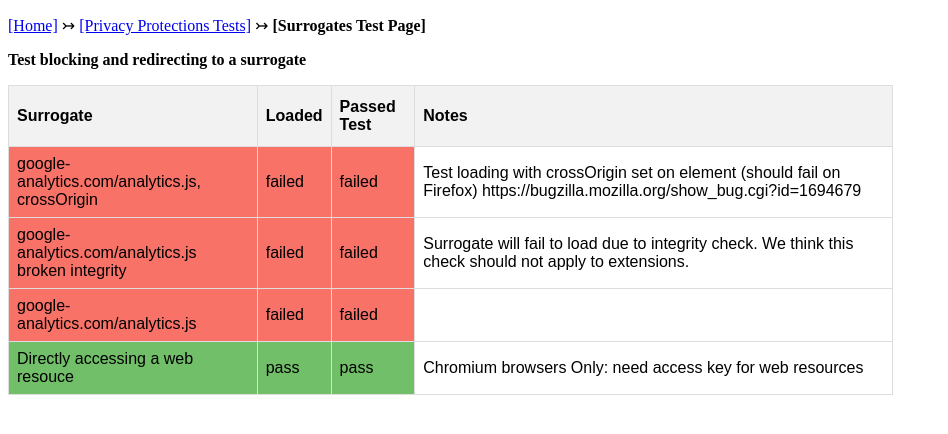
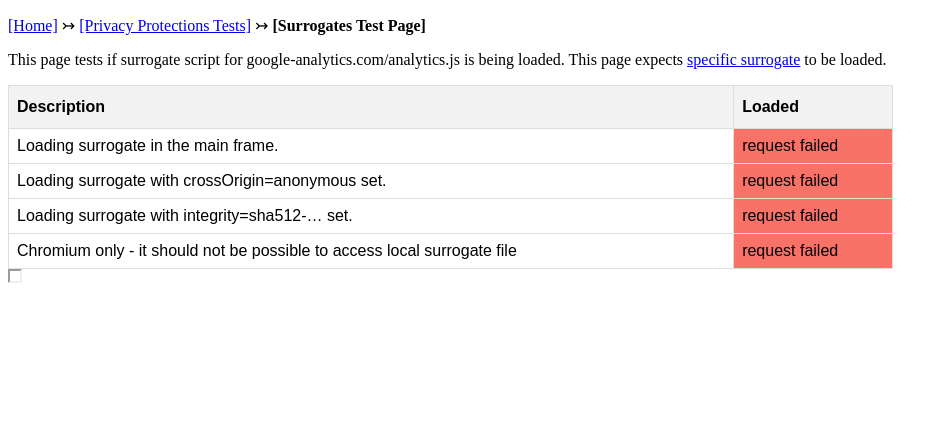
Before and after one commit to duckduckgo/privacy-test-pages, a website: page privacy-protections/surrogates/index.html in a window 1280 px wide. Shown: the whole page, without its empty margins (0-948 px from the left). Drawn offline with Linux system fonts and the light colour scheme.

Commit message:
Couple of changes to the surrogates page. (#58)
* Add surrogate load test for main frame and iframe. Simplify other tests.

* Rename tests. Remove mention of FF bug - it was fixed

* Rename tests.

* typo

```diff
--- /dev/null
+++ b/privacy-protections/surrogates/frame.html
@@ -0,0 +1,24 @@
+<!DOCTYPE html>
+<html>
+<head>
+  <meta charset="utf-8">
+  <meta name="viewport" content="width=device-width">
+  <title>Tracker surrogates</title>
+
+  <script src='https://google-analytics.com/analytics.js' defer></script>
+  <script>
+        const onMessage = msg => {
+            if (msg.data.action && msg.data.action === 'surrogate') {
+                window.parent.postMessage({
+                    surrogate: (window.ga && window.ga.name !== 'N' && window.ga.answer === 42)
+                }, '*');
+            }
+        };
+
+        window.addEventListener('message', onMessage);
+  </script>
+</style>
+</head>
+<body>
+</body>
+</html>
--- a/privacy-protections/surrogates/index.html
+++ b/privacy-protections/surrogates/index.html
@@ -27,9 +27,9 @@
 </head>
 <p><a href="../../">[Home]</a> ↣ <a href="../">[Privacy Protections Tests]</a> ↣ <strong>[Surrogates Test Page]</strong></p>
 
-<p><b>Test blocking and redirecting to a surrogate</b></p>
+<p>This page tests if surrogate script for google-analytics.com/analytics.js is being loaded. This page expects <a href='https://github.com/duckduckgo/tracker-surrogates/blob/main/surrogates/analytics.js'>specific surrogate</a> to be loaded.</p>
 <table id='results-table'>
-    <tr><th>Surrogate</th><th>Loaded</th><th>Passed Test</th><th>Notes</th></tr>
+    <tr><th>Description</th><th>Loaded</th></tr>
 </table>
 </body>
 <script src='./main.js'></script>
--- a/privacy-protections/surrogates/main.js
+++ b/privacy-protections/surrogates/main.js
@@ -1,85 +1,119 @@
-const results = {};
+const results = {
+    page: 'surrogates',
+    date: (new Date()).toUTCString(),
+    results: []
+};
 
 function updateTable ({ name, testData, error }) {
     const table = document.getElementById('results-table');
     const row = table.insertRow(-1);
-    const testName = row.insertCell(0);
-    const loaded = row.insertCell(1);
-    const passed = row.insertCell(2);
-    const note = row.insertCell(3);
+
+    const descriptionCell = row.insertCell(0);
+    const testCell = row.insertCell(1);
 
     // set default values and colors
-    testName.innerText = name;
-    loaded.innerText = 'failed';
-    passed.innerText = 'failed';
-    row.style.backgroundColor = '#f97268';
-    note.style.backgroundColor = '#ffff';
+    descriptionCell.innerText = testData.notes;
+    testCell.innerText = 'request failed';
+    testCell.style.backgroundColor = '#f97268';
 
-    results[name] = { pass: true };
+    const result = {
+        id: name,
+        loaded: false
+    };
 
-    let testPassed = true;
+    if (!error) {
+        const testResult = testData.test();
 
-    if (!error && testData.shouldFail) {
-        testPassed = false;
+        if (testResult) {
+            result.loaded = true;
+            testCell.innerText = 'surrogate loaded';
+            testCell.style.backgroundColor = '#71bf69';
+        } else {
+            testCell.innerText = 'surrogate not loaded';
         }
-
-    if (testPassed) {
-        loaded.innerText = 'pass';
-
-        const result = testData.test();
-        if (result) {
-            passed.innerText = 'pass';
-            row.style.backgroundColor = '#71bf69';
-        } else {
-            results[name].pass = false;
-            loaded.innerText = 'failed';
-        }
-    }
-
-    if (testData.notes) {
-        results[name].notes = testData.notes;
-        note.innerText = testData.notes;
     }
 
     if (testData.cleanUp) {
         testData.cleanUp();
     }
+
+    results.results.push(result);
+}
+
+function checkSurrogate () {
+    if (window.ga && window.ga.name !== 'N' && window.ga.answer === 42) {
+        return true;
+    }
+
+    return false;
 }
 
 const surrogates = {
-    'google-analytics.com/analytics.js, crossOrigin': {
+    'main-frame': {
+        url: 'https://google-analytics.com/analytics.js',
+        notes: 'Loading surrogate in the main frame.',
+        test: checkSurrogate,
+        cleanUp: () => { delete window.ga; }
+    },
+    'cross-origin': {
         url: 'https://google-analytics.com/analytics.js',
         crossOrigin: 'anonymous',
-        notes: 'Test loading with crossOrigin set on element (should fail on Firefox) https://bugzilla.mozilla.org/show_bug.cgi?id=1694679',
-        shouldFail: false,
-        test: () => { return !!(window.ga && Object.keys(window.ga.create()).length === 0); },
+        notes: 'Loading surrogate with crossOrigin=anonymous set.',
+        test: checkSurrogate,
         cleanUp: () => { delete window.ga; }
     },
-    'google-analytics.com/analytics.js broken integrity': {
+    'integrity-check': {
         url: 'https://google-analytics.com/analytics.js',
         crossOrigin: 'anonymous',
         integrity: 'sha512-1xNTXD/ZeaKg/Xjb6De9la7CXo5gC1lMk+beyKo691KJrjlj0HbZG6frzK0Wo6bm96i9Cp6w/WB4vSN/8zDBLQ==',
-        notes: 'Surrogate will fail to load due to integrity check. We think this check should not apply to extensions.',
-        shouldFail: false,
-        test: () => { return !!(window.ga && Object.keys(window.ga.create()).length === 0); },
+        notes: 'Loading surrogate with integrity=sha512-… set.',
+        test: checkSurrogate,
         cleanUp: () => { delete window.ga; }
     },
-    'google-analytics.com/analytics.js': {
-        url: 'https://google-analytics.com/analytics.js',
-        shouldFail: false,
-        test: () => { return !!(window.ga && Object.keys(window.ga.create()).length === 0); },
-        cleanUp: () => { delete window.ga; }
+    'direct-access': {
+        url: 'chrome-extension://bkdgflcldnnnapblkhphbgpggdiikppg/web_accessible_resources/analytics.js',
+        notes: 'Chromium only - it should not be possible to access local surrogate file',
+        test: () => { return true; }
     },
-    'Directly accessing a web resouce': {
-        url: 'chrome-extension://bkdgflcldnnnapblkhphbgpggdiikppg/web_accessible_resources/analytics.js',
-        notes: 'Chromium browsers Only: need access key for web resources',
-        shouldFail: true,
-        test: () => { return true; }
+    'sub-frame': {
+        notes: 'Loading surrogate in an iframe.',
+        load: () => {
+            const url = './frame.html';
+            let res;
+            const promise = new Promise((resolve, reject) => { res = resolve; });
+
+            const origin = (new URL(url, document.location.href)).origin;
+
+            const iframe = document.createElement('iframe');
+            iframe.src = url;
+            iframe.style.width = '10px';
+            iframe.style.height = '10px';
+
+            const onMessage = msg => {
+                // check message and if it's comming from the right origin
+                if (msg.data.surrogate && msg.origin === origin) {
+                    res(msg.data.surrogate);
+                    window.removeEventListener('message', onMessage);
+                    document.body.removeChild(iframe);
+                }
+            };
+
+            window.addEventListener('message', onMessage);
+
+            document.body.appendChild(iframe);
+
+            iframe.addEventListener('load', () => {
+                iframe.contentWindow.postMessage({ action: 'surrogate' }, origin);
+            });
+
+            return promise;
+        }
     }
 };
 
 (async function loadSurrogates () {
     for (const [name, testData] of Object.entries(surrogates)) {
+        if (testData.url) {
             await new Promise((resolve, reject) => {
                 const s = document.createElement('script');
 
@@ -104,5 +138,11 @@
 
                 document.body.appendChild(s);
             });
+        } else {
+            testData.load().then(result => {
+                testData.test = () => result;
+                updateTable({ name, testData });
+            });
+        }
     }
 })();
```
Lines whose indentation alone changed are shown as unchanged.
